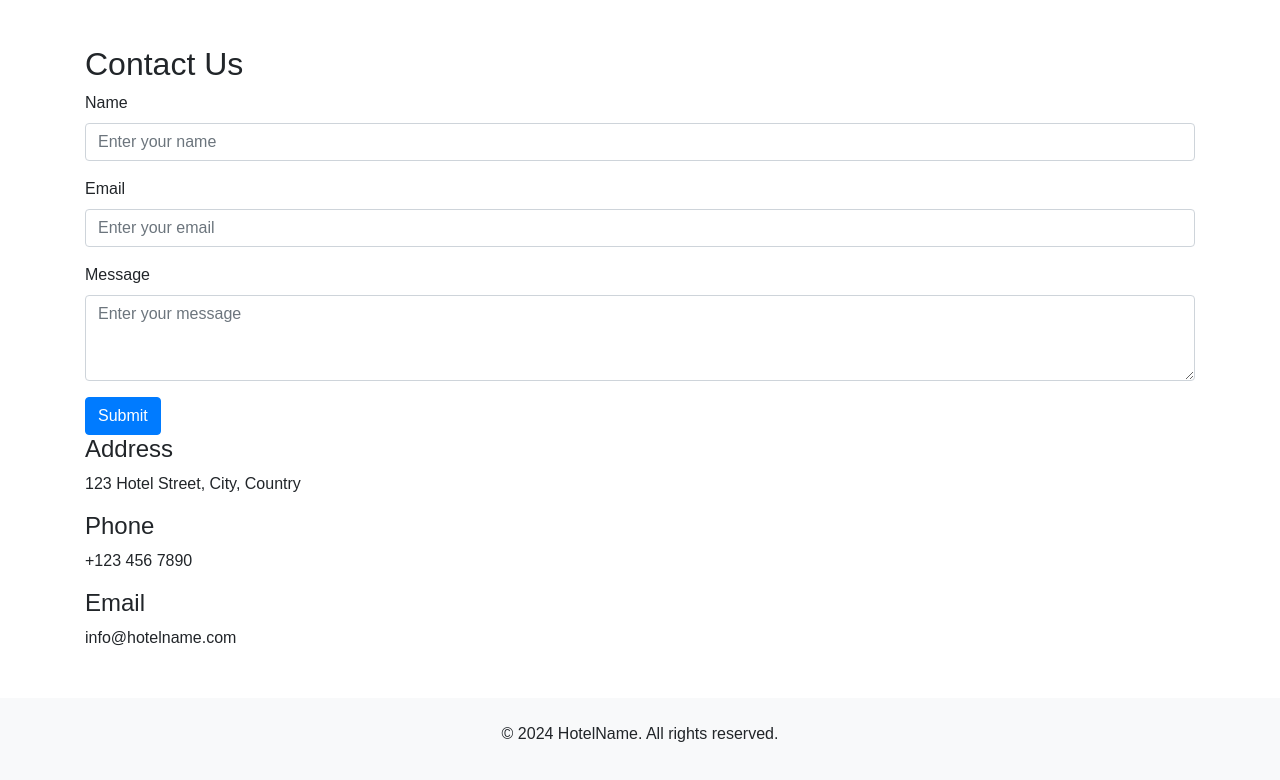
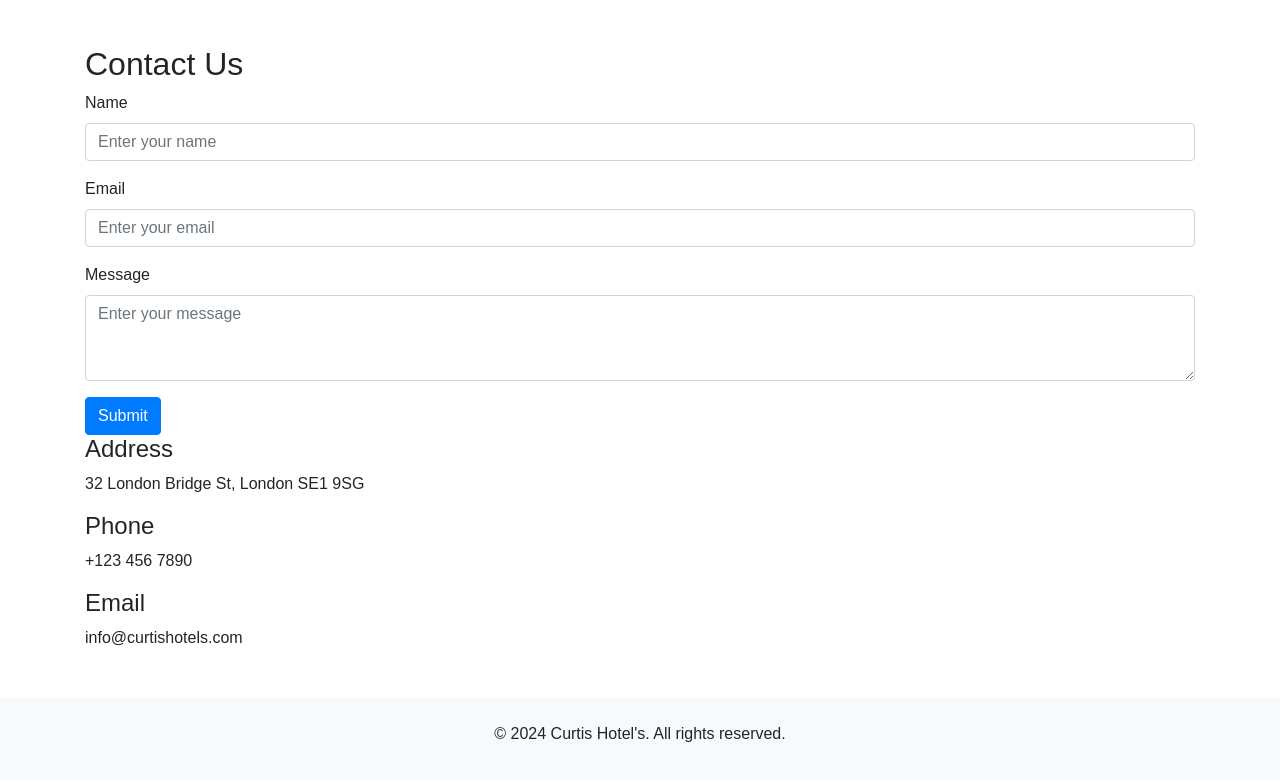
Before and after one commit to JWCurtis94/Better-Hotel-Website, a plain HTML site: page index.html in a window 1280 px wide. Shown: the part 2175-2955 px from the top of the page. Drawn offline with nearby package versions, Linux system fonts and the light colour scheme.

Commit message:
better-hotel-website

```diff
--- a/index.html
+++ b/index.html
@@ -105,16 +105,16 @@
         </form>
         <div>
             <h4>Address</h4>
-            <p>123 Hotel Street, City, Country</p>
+            <p>32 London Bridge St, London SE1 9SG</p>
             <h4>Phone</h4>
             <p>+123 456 7890</p>
             <h4>Email</h4>
-            <p>info@hotelname.com</p>
+            <p>info@curtishotels.com</p>
         </div>
     </section>
 
     <footer class="bg-light text-center py-4">
-        <p>&copy; 2024 HotelName. All rights reserved.</p>
+        <p>&copy; 2024 Curtis Hotel's. All rights reserved.</p>
     </footer>
 
     <script src="https://code.jquery.com/jquery-3.5.1.slim.min.js"></script>
```
